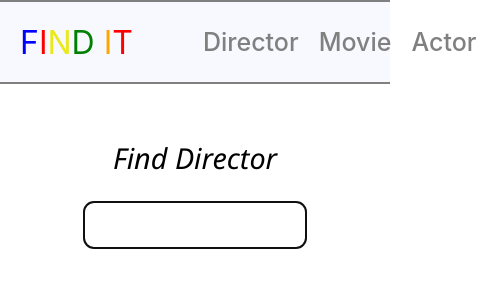
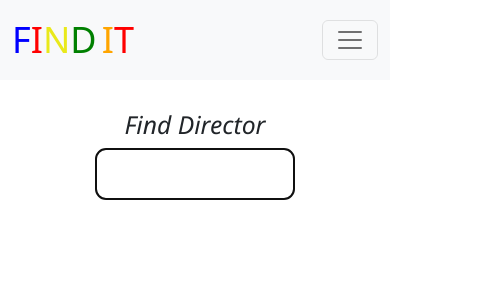
Before and after one commit to Satoshi-Sh/Findit2, a React (Create React App) app: page /findit/ in a window 390 px wide. Shown: the top 300 px of the page, 486 px wide, since content can reach past the window. Built offline with nearby package versions, Linux system fonts and the light colour scheme.

Commit message:
Changed header to implement toggle button, and worked on responsivenes for small screens

```diff
--- a/package.json
+++ b/package.json
@@ -12,8 +12,10 @@
     "@types/react": "^18.2.6",
     "@types/react-dom": "^18.2.4",
     "axios": "^1.4.0",
+    "bootstrap": "^5.2.3",
     "lodash": "^4.17.21",
     "react": "^18.2.0",
+    "react-bootstrap": "^2.7.4",
     "react-dom": "^18.2.0",
     "react-router-dom": "^6.11.1",
     "react-scripts": "5.0.1",
--- a/src/components/DirectorDetail.tsx
+++ b/src/components/DirectorDetail.tsx
@@ -53,6 +53,22 @@ const DirectorDetail = () => {
   const { name } = useParams();
   const [data, setData] = useState<Movie[]>([]);
   const [loading, setLoading] = useState(true);
+  const [windowWidth, setWindowWidth] = useState(window.innerWidth);
+  useEffect(() => {
+    // Update the windowWidth state when the window is resized
+    const handleResize = () => {
+      setWindowWidth(window.innerWidth);
+    };
+
+    // Attach the event listener
+    window.addEventListener("resize", handleResize);
+
+    // Clean up the event listener on component unmount
+    return () => {
+      window.removeEventListener("resize", handleResize);
+    };
+  }, []);
+
   useEffect(() => {
     const fetchData = async () => {
       try {
@@ -71,7 +87,7 @@ const DirectorDetail = () => {
       {loading ? (
         <p>Loading...</p>
       ) : (
-        <div>
+        <div className="table-div">
           {/* Display the fetched data  - title,rating,vote, year */}
           {data && (
             <table>
@@ -79,7 +95,8 @@ const DirectorDetail = () => {
                 <tr className="header-tr">
                   <th>Title</th>
                   <th>Rating</th>
-                  <th>Votes</th>
+                  {windowWidth < 460 ? null : <th>Votes</th>}
+
                   <th>Year</th>
                   <th className="star-th">Star</th>
                 </tr>
@@ -92,7 +109,9 @@ const DirectorDetail = () => {
                       <td>
                         {movie.rating} ({yearAverage[movie.year].toFixed(2)})
                       </td>
-                      <td className="votes-td">{movie.votes}</td>
+                      {windowWidth < 460 ? null : (
+                        <td className="votes-td">{movie.votes}</td>
+                      )}
                       <td>{movie.year}</td>
                       {
                         <Stars
--- a/src/components/Header.tsx
+++ b/src/components/Header.tsx
@@ -1,10 +1,15 @@
 import React from "react";
 import "./header.css";
 import { Link } from "react-router-dom";
+import Container from "react-bootstrap/Container";
+import Nav from "react-bootstrap/Nav";
+import Navbar from "react-bootstrap/Navbar";
+import NavDropdown from "react-bootstrap/NavDropdown";
 const Header = () => {
   return (
-    <div className="header">
-      <h1 className="logo">
+    <Navbar bg="light" expand="lg">
+      <Container>
+        <Navbar.Brand>
           <span className="blue">F</span>
           <span className="red">I</span>
           <span className="yellow">N</span>
@@ -12,21 +17,17 @@ const Header = () => {
           &nbsp;
           <span className="orange">I</span>
           <span className="red">T</span>
-      </h1>
-      <nav>
-        <ul>
-          <li>
+        </Navbar.Brand>
+        <Navbar.Toggle aria-controls="basic-navbar-nav" />
+        <Navbar.Collapse id="basic-navbar-nav">
+          <Nav className="me-auto">
             <Link to="/">Director</Link>
-          </li>
-          <li>
             <Link to="/movie">Movie</Link>
-          </li>
-          <li>
             <Link to="/star">Actor</Link>
-          </li>
-        </ul>
-      </nav>
-    </div>
+          </Nav>
+        </Navbar.Collapse>
+      </Container>
+    </Navbar>
   );
 };
 export default Header;
--- a/src/components/StarDetail.tsx
+++ b/src/components/StarDetail.tsx
@@ -53,6 +53,22 @@ const StarDetail = () => {
   const { name } = useParams();
   const [data, setData] = useState<Movie[]>([]);
   const [loading, setLoading] = useState(true);
+  const [windowWidth, setWindowWidth] = useState(window.innerWidth);
+  useEffect(() => {
+    // Update the windowWidth state when the window is resized
+    const handleResize = () => {
+      setWindowWidth(window.innerWidth);
+    };
+
+    // Attach the event listener
+    window.addEventListener("resize", handleResize);
+
+    // Clean up the event listener on component unmount
+    return () => {
+      window.removeEventListener("resize", handleResize);
+    };
+  }, []);
+
   useEffect(() => {
     const fetchData = async () => {
       try {
@@ -71,7 +87,7 @@ const StarDetail = () => {
       {loading ? (
         <p>Loading...</p>
       ) : (
-        <div>
+        <div className="table-div">
           {/* Display the fetched data  - title,rating,vote, year */}
           {data && (
             <table>
@@ -79,7 +95,8 @@ const StarDetail = () => {
                 <tr className="header-tr">
                   <th>Title</th>
                   <th>Rating</th>
-                  <th>Votes</th>
+                  {windowWidth < 460 ? null : <th>Votes</th>}
+
                   <th>Year</th>
                   <th className="star-th">Star</th>
                 </tr>
@@ -88,12 +105,14 @@ const StarDetail = () => {
                 {data.map((movie, i) => {
                   return (
                     <tr key={i} className={i % 2 === 0 ? "even" : "odd"}>
-                      <td>{movie.title}</td>
-                      <td>
+                      <td className="td-title">{movie.title}</td>
+                      <td className="td-rating">
                         {movie.rating} ({yearAverage[movie.year].toFixed(2)})
                       </td>
-                      <td className="votes-td">{movie.votes}</td>
-                      <td>{movie.year}</td>
+                      {windowWidth < 460 ? null : (
+                        <td className="votes-td">{movie.votes}</td>
+                      )}
+                      <td className="td-year">{movie.year}</td>
                       {
                         <Stars
                           score={movie.rating}
--- a/src/components/content.css
+++ b/src/components/content.css
@@ -24,6 +24,7 @@ input {
 .can-div {
   margin: 20px;
   border: solid 2px grey;
+  width: 200px;
   border-radius: 5px;
   max-height: 40vh;
   overflow-y: scroll;
--- a/src/components/detail.css
+++ b/src/components/detail.css
@@ -5,12 +5,18 @@
   align-items: center;
   padding: 20px;
 }
+.table-div {
+  width: 80vw;
+  display: flex;
+  align-items: center;
+  justify-content: center;
+}
 table {
   border-collapse: collapse;
   font-size: 1.2em;
-  min-width: 280px;
+  min-width: 200px;
   max-width: 800px;
-  width: 80vw;
+  width: 70vw;
   margin: 20px;
 }
 
@@ -21,6 +27,20 @@ th {
 td,
 th {
   padding: 8px;
+}
+@media screen and (max-width: 460px) {
+  td,
+  th {
+    padding: 4px;
+  }
+  .td-title,
+  .td-year,
+  .td-rating {
+    font-size: 0.9em;
+  }
+  .star-td .star-yellow {
+    font-size: 1em;
+  }
 }
 
 .even {
--- a/src/components/header.css
+++ b/src/components/header.css
@@ -1,18 +1,18 @@
-.header {
-  position: sticky;
-  display: flex;
-  align-items: center;
-  background-color: ghostwhite;
-  border-bottom: solid 2px grey;
-  border-top: solid 2px grey;
-  height: 80px;
-  width: 100vw;
-  font-weight: 100;
+.navbar-brand span {
+  font-size: 1.8em;
+  font-weight: 500;
 }
 
 .logo {
   margin: 20px;
   font-weight: 400;
+}
+
+.navbar-nav a {
+  color: grey;
+  font-size: 1.5em;
+  text-decoration: none;
+  margin: 5px;
 }
 
 .blue {
@@ -31,22 +31,3 @@
 .orange {
   color: orange;
 }
-
-nav ul {
-  display: flex;
-  list-style: none;
-}
-nav ul li {
-  margin: 10px;
-  padding: 0;
-}
-nav ul li a {
-  text-decoration: none;
-  color: grey;
-  font-weight: 500;
-  font-size: 25px;
-}
-
-nav ul li a:hover {
-  color: lightblue;
-}
```
Also changed, not shown: src/index.tsx (+7 -7 lines), 1 other file (tests, documents, lock files or other folders). Lines whose indentation alone changed are shown as unchanged.
